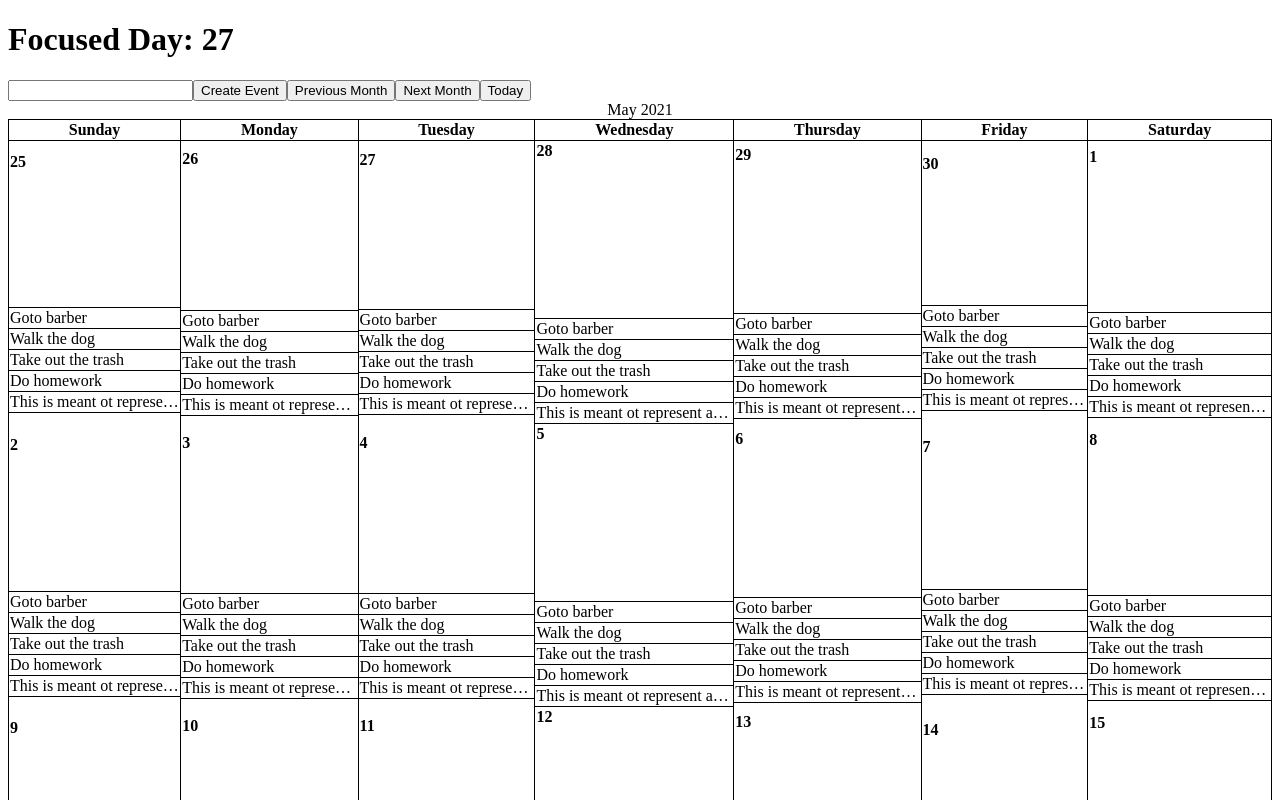
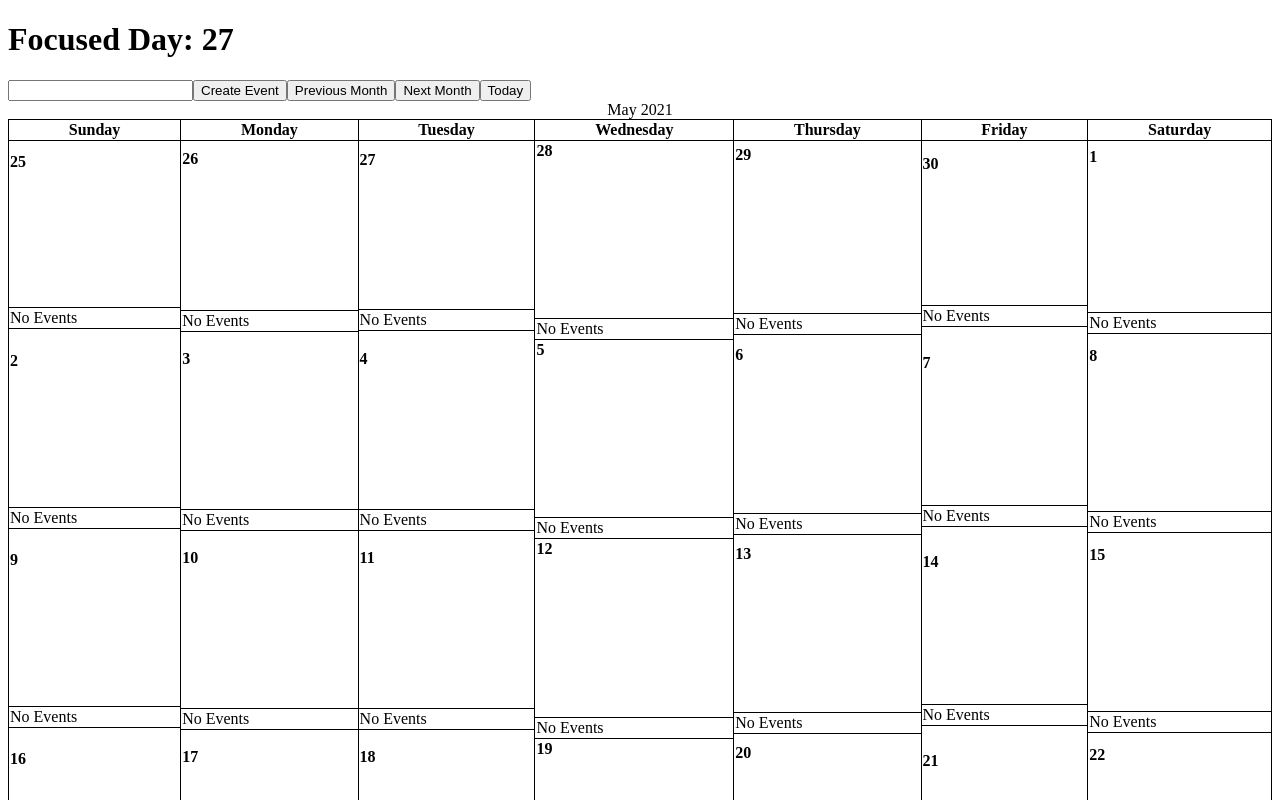
Before and after one commit to calvintanwj/Moments, a React (Create React App) app in the folder moments/: page / in a window 1280 px wide. Shown: the top 800 px of the page. Built offline with nearby package versions, Linux system fonts and the light colour scheme.

Commit message:
Add Event Adding feature
Reverted back to previous implementation of event adding which worked.
Could not find another way to do it

```diff
--- a/moments/src/Calendar/Calendar.js
+++ b/moments/src/Calendar/Calendar.js
@@ -1,12 +1,16 @@
 import './Calendar.css';
 import DayHeaderRow from './DayHeaderRow';
-import CalendarBody from './CalendarBody';
 import React, { useState } from 'react';
+
+import WeekRow from './WeekRow';
 
 import {
     addMonths,
     getDate,
     format,
+    startOfMonth,
+    getDay,
+    addDays
 } from 'date-fns'
 
 
@@ -20,20 +24,20 @@ function Calendar() {
     const [formEventName, setFormEventName] = useState("");
 
     // // generate calendar body data - default is current calendar month
-    // const [dayData, setDayData] = useState(CalendarBody(date));
+    const [dayData, setDayData] = useState(CalendarBody(date));
 
     // index of current selected day in dayData array
-    // const [row, setRow] = useState(null);
-    // const [col, setCol] = useState(null);
+    const [row, setRow] = useState(null);
+    const [col, setCol] = useState(null);
 
     /*
         Handler to focus cell in calendar when clicked
     */
-    // function dayHandler(label, row, col) {
-    //     setRow(row);
-    //     setCol(col);
-    //     setDay(label);
-    // }
+    function dayHandler(date, row, col) {
+        setRow(row);
+        setCol(col);
+        setDate(date);
+    }
 
     /*
         Handler for change in temporary input field, used to make name a new event
@@ -46,23 +50,22 @@ function Calendar() {
     /*
         Handler for button to submit details from temporary input field to make a new event
     */
-    // function handleSubmitEvent() {
-    //     // shallow copy columns dayData
-    //     const newDayData = [...dayData]
-    //     // deep copy the dayData -> dayData is a 2-d array containig objects
-    //     newDayData.map((row) => { // copy row
-    //         return [row.map((day) => {
-    //             return { ...day }  // copy object
-    //         })]
-    //     });
+    function handleSubmitEvent() {
+        // shallow copy columns dayData
+        const newDayData = [...dayData]
+        // deep copy the dayData -> dayData is a 2-d array containig objects
+        newDayData.map((row) => { // copy row
+            return [row.map((day) => {
+                return { ...day }  // copy object
+            })]
+        });
+        // add new event to day
+        newDayData[row][col]["events"].push(formEventName)
+        setDayData(newDayData);
 
-    //     // add new event to day
-    //     newDayData[row][col]["events"].push(formEventName)
-    //     setDayData(newDayData);
-
-    //     //clear form
-    //     setFormEventName("");
-    // }
+        //clear form
+        setFormEventName("");
+    }
 
 
     /*
@@ -86,6 +89,34 @@ function Calendar() {
         changeDate(addMonths(date, offset));
     }
 
+    function CalendarBody(calendarDate) {
+        const dayData = [];
+        let boxKey = 0;
+        const dateOfFirstDay = startOfMonth(calendarDate);
+        let currentDifference = -getDay(dateOfFirstDay);
+
+        // Create a 5 row by 7 col calendar body to fill with numbers
+        for (let i = 0; i < 6; i++) {
+            const row = new Array(6);
+            for (let j = 0; j < 7; j++) {
+                const currDate = addDays(dateOfFirstDay, currentDifference);
+                const dayObject = {
+                    events: [],
+                    key: boxKey,
+                    row: i,
+                    col: j,
+                    date: currDate
+                }
+                row[j] = dayObject;
+
+                currentDifference += 1;
+                boxKey += 1;
+            }
+            dayData.push(row);
+        }
+        return dayData;
+    }
+
     return (
         <>
             <h1>Focused Day: {getDate(date)}</h1>
@@ -95,7 +126,7 @@ function Calendar() {
                 }>
             </input>
             {/* <input type="submit" value="Create Event" onClick={handleSubmitEvent}></input> */}
-            <input type="submit" value="Create Event"></input>
+            <input type="submit" value="Create Event" onClick={handleSubmitEvent}></input>
             <button onClick={() => { changeMonth(-1) }}>Previous Month</button>
             <button onClick={() => { changeMonth(1) }}>Next Month</button>
             <button onClick={gotoToday}>Today</button>
@@ -107,7 +138,9 @@ function Calendar() {
                 </thead>
                 <tbody>
                     {/* <CalendarBody dayhandler={dayHandler} calendarDate={date} /> */}
-                    <CalendarBody calendarDate={date} />
+                    {dayData.map((row, index) =>
+                        <WeekRow key={"row-" + index} days={row} dayHandler={dayHandler} />)
+                    }
                 </tbody>
             </table>
         </>
--- a/moments/src/Calendar/CalendarBody.js
+++ /dev/null
@@ -1,47 +0,0 @@
-import WeekRow from './WeekRow';
-import {
-    getDay,
-    addDays,
-    startOfMonth
-} from "date-fns";
-
-/*
-    Create body of calendar
-*/
-function CalendarBody(props) {
-    const dayData = [];
-    let boxKey = 0;
-    const dateOfFirstDay = startOfMonth(props.calendarDate);
-    let currentDifference = -getDay(dateOfFirstDay);
-
-    // Create a 5 row by 7 col calendar body to fill with numbers
-    for (let i = 0; i < 6; i++) {
-        const row = new Array(6);
-        for (let j = 0; j < 7; j++) {
-            const currDate = addDays(dateOfFirstDay, currentDifference);
-            const dayObject = {
-                events: ["Goto barber",
-                    "Walk the dog",
-                    "Take out the trash",
-                    "Do homework",
-                    "This is meant ot represent a very long task name, such that it doesn't affect the table"],
-                key: boxKey,
-                row: i,
-                col: j,
-                date: currDate
-            }
-            row[j] = dayObject;
-
-            currentDifference += 1;
-            boxKey += 1;
-        }
-        dayData.push(row);
-    }
-    const calendarBody = dayData.map((row, index) =>
-        <WeekRow key={"row-" + index} days={row} dayHandler={props.dayHandler} />);
-
-    return calendarBody;
-
-}
-
-export default CalendarBody;
--- a/moments/src/Calendar/WeekRow.js
+++ b/moments/src/Calendar/WeekRow.js
@@ -9,27 +9,15 @@ import DayBox from './DayBox.js'
 function WeekRow(props) {
     // const array = Array(7).fill(NaN); // range to get 7 numbers
     const row = props.days.map((day) => {
-        if (day["label"] === "") {
-            return <DayBox
-                label={day["label"]}
-                dayHandler={() => null} // empty dayHandler for blank calendar days
-                events={day["events"]}
-                key={day["key"]}
-                row={day["row"]}
-                col={day["col"]}
-            />
-        } else {
         return <DayBox
             date={day["date"]}
             dayHandler={() =>
-                    props.dayHandler(day["label"], day["row"], day["col"])
+                props.dayHandler(day["date"], day["row"], day["col"])
             }
             events={day["events"]}
             key={day["key"]}
             row={day["row"]}
-                col={day["col"]}
-            />
-        }
+            col={day["col"]} />
     }
 
     );
```
Lines whose indentation alone changed are shown as unchanged.
